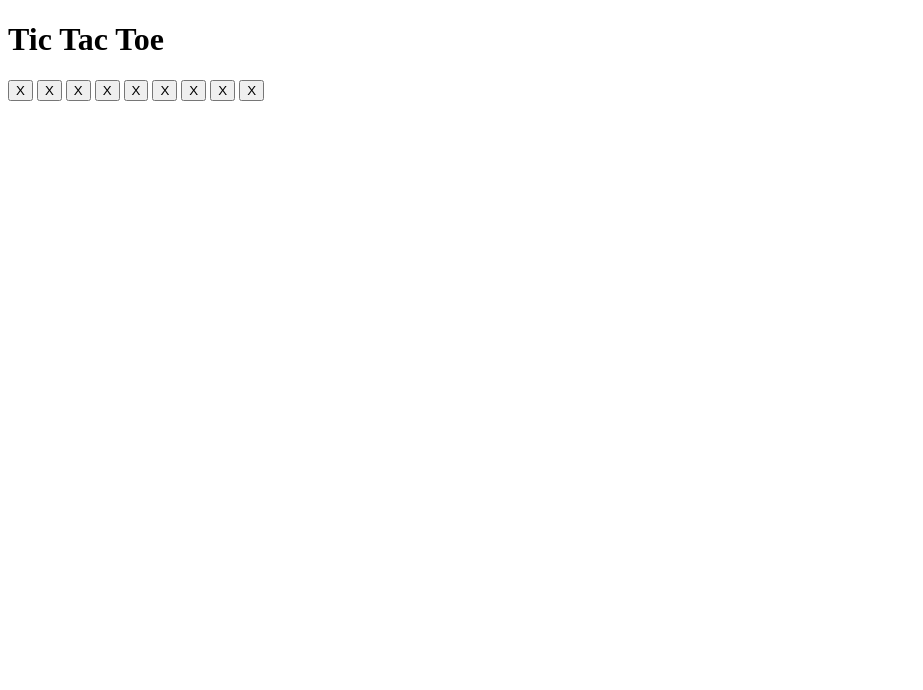
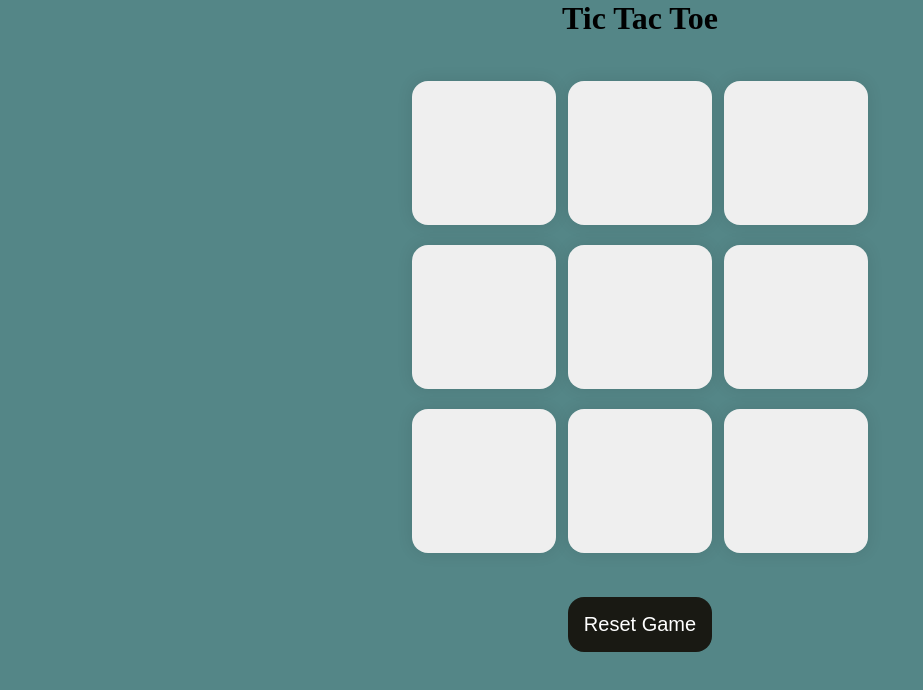
Before and after one commit to IshankChopra/tic-tac-toe, a plain HTML site: page index.html in a window 1280 px wide. Shown: the whole page, without its empty margins (0-923 px from the left). Drawn offline with Linux system fonts and the light colour scheme.

Commit message:
add styling using css

```diff
--- a/index.html
+++ b/index.html
@@ -4,23 +4,26 @@
     <meta charset="UTF-8" />
     <meta name="viewport" content="width=device-width, initial-scale=1.0" />
     <title>Tic-Tac-Toe Game</title>
+    <link rel="stylesheet" href="style.css" />
   </head>
   <body>
     <main>
       <h1>Tic Tac Toe</h1>
       <div class="container">
         <div class="game">
-          <button class="box">X</button>
-          <button class="box">X</button>
-          <button class="box">X</button>
-          <button class="box">X</button>
-          <button class="box">X</button>
-          <button class="box">X</button>
-          <button class="box">X</button>
-          <button class="box">X</button>
-          <button class="box">X</button>
+          <button class="box"></button>
+          <button class="box"></button>
+          <button class="box"></button>
+          <button class="box"></button>
+          <button class="box"></button>
+          <button class="box"></button>
+          <button class="box"></button>
+          <button class="box"></button>
+          <button class="box"></button>
         </div>
       </div>
+
+      <button class="reset-btn">Reset Game</button>
     </main>
   </body>
 </html>
--- a/style.css
+++ b/style.css
@@ -0,0 +1,46 @@
+* {
+  margin: 0;
+  padding: 0;
+}
+
+body {
+  background-color: #548687;
+  text-align: center;
+}
+
+.container {
+  height: 70vh;
+  display: flex;
+
+  justify-content: center;
+  align-items: center;
+}
+
+.game {
+  height: 60vmin;
+  width: 60vmin;
+  display: flex;
+  flex-wrap: wrap;
+  justify-content: center;
+  align-items: center;
+  gap: 1.5vmin;
+}
+
+.box {
+  height: 18vmin;
+  width: 18vmin;
+  border-radius: 1rem;
+  border: none;
+  box-shadow: 0 0 1rem rgba(0, 0, 0, 0.1);
+  font-size: 8vmin;
+  color: #b0413e;
+}
+
+.reset-btn {
+  padding: 1rem;
+  font-size: 1.25rem;
+  background-color: #191913;
+  color: #fff;
+  border-radius: 1rem;
+  border: none;
+}
```
